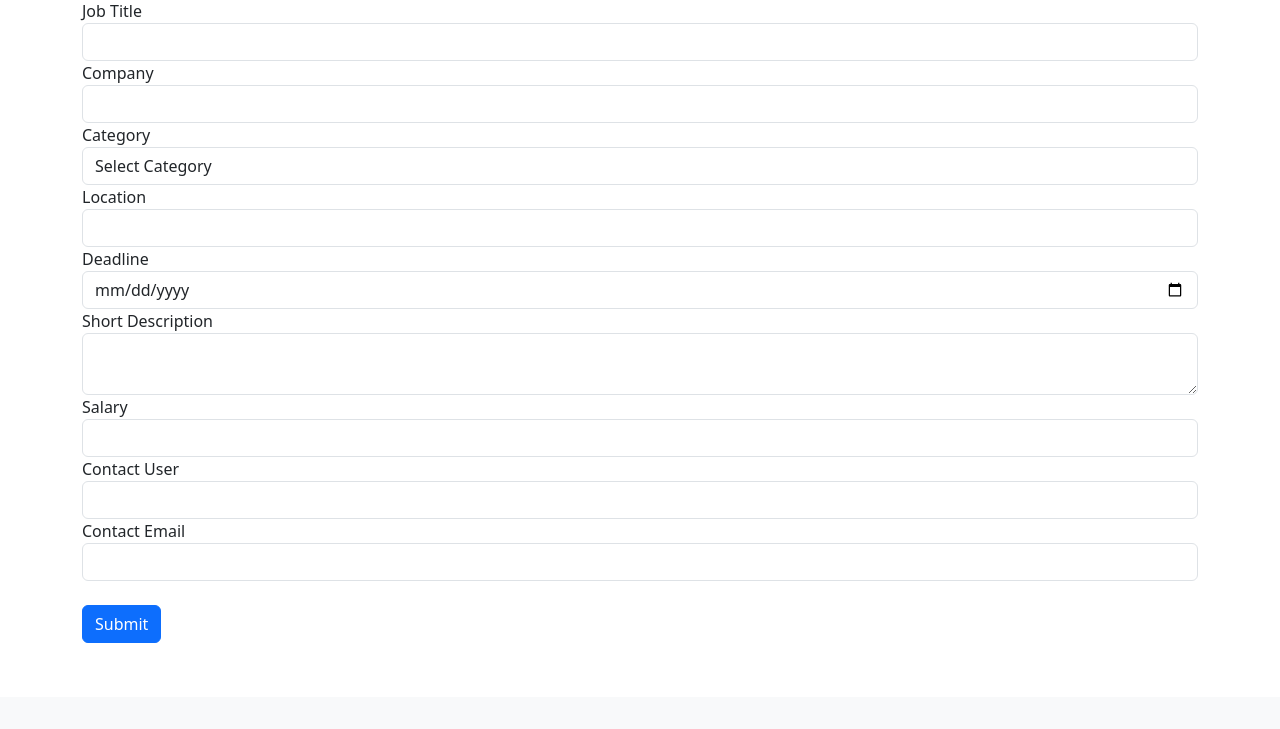
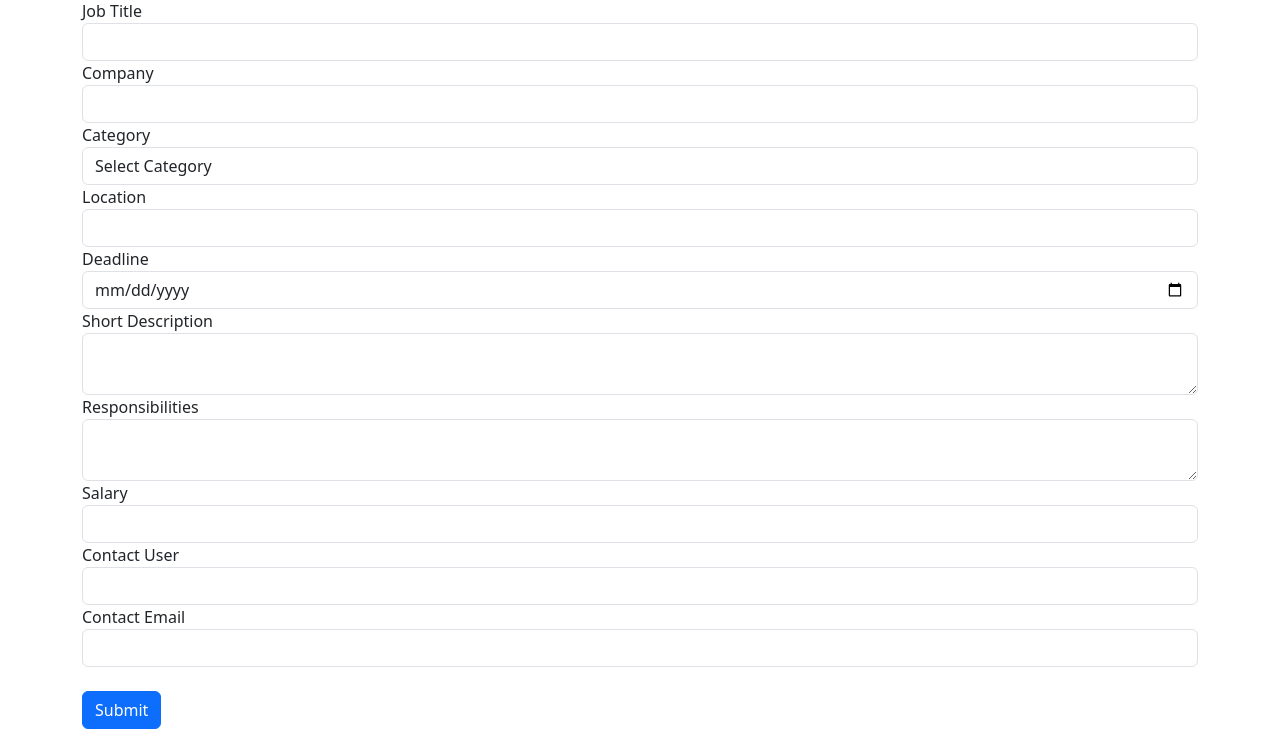
Before and after one commit to ImAbuSayed/JobSite, a PHP site: page /jobsite/create.php in a window 1280 px wide. Shown: the part 103-832 px from the top of the page. Before the commit the page ends 746 px from the top, so only its background shows below. Run offline with PHP 8.4, Linux system fonts and the light colour scheme; data that the repository does not hold is empty.

Commit message:
add responsibilities section

```diff
--- a/create.php
+++ b/create.php
@@ -17,6 +17,7 @@ if (isset($_POST['submit'])) {
     $jobData['salary'] = $_POST['salary'];
     $jobData['contact_user'] = $_POST['contact_user'];
     $jobData['contact_email'] = $_POST['contact_email'];
+    $jobData['responsibility'] = $_POST['responsibility'];
 
     if ($job->createJob($jobData)) {
         redirect('index.php', 'Job created successfully', 'success');
--- a/lib/Jobs.php
+++ b/lib/Jobs.php
@@ -76,8 +76,8 @@ class Jobs
 
     //Create Job
     public function createJob($data){
-        $this->db->query("INSERT INTO jobs (job_title, company, category_id, location, deadline, description, salary, contact_user, contact_email)
-        VALUES (:job_title, :company, :category_id, :location, :deadline, :description, :salary, :contact_user, :contact_email)");
+        $this->db->query("INSERT INTO jobs (job_title, company, category_id, location, deadline, description, salary, contact_user, contact_email, responsibility)
+        VALUES (:job_title, :company, :category_id, :location, :deadline, :description, :salary, :contact_user, :contact_email, :responsibility)");
 
         //Bind values
         $this->db->bind(':job_title', $data['job_title']);
@@ -89,6 +89,7 @@ class Jobs
         $this->db->bind(':salary', $data['salary']);
         $this->db->bind(':contact_user', $data['contact_user']);
         $this->db->bind(':contact_email', $data['contact_email']);
+        $this->db->bind(':responsibility', $data['responsibility']);
 
         //Execute
         if($this->db->execute()){
--- a/templates/inc/header.php
+++ b/templates/inc/header.php
@@ -47,4 +47,6 @@
         </div>
     </div>
 </nav>
+<div class="container">
 <?php displayMessage(); ?>
+</div>
--- a/templates/job-create.php
+++ b/templates/job-create.php
@@ -42,6 +42,11 @@
             </div>
 
             <div class="form-group">
+                <label for="responsibility">Responsibilities</label>
+                <textarea name="responsibility" id="responsibility" class="form-control" class="form-control" style="white-space: pre-wrap" required></textarea>
+            </div>
+
+            <div class="form-group">
                 <label for="salary">Salary</label>
                 <input type="text" name="salary" id="salary" class="form-control" required>
             </div>
@@ -57,13 +62,6 @@
             </div>
 
 
-
-
-
-
-
-
-
             <br>
             <input type="submit" value="Submit" class="btn btn-primary" name="submit">
         </form>
```
Lines whose indentation alone changed are shown as unchanged.
